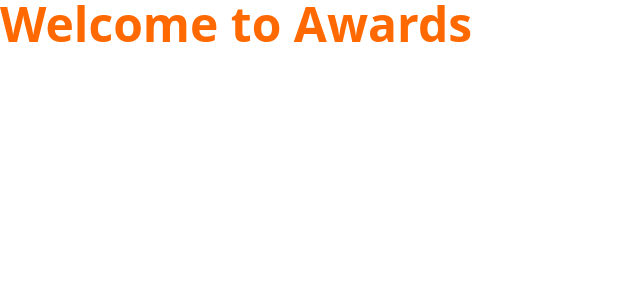
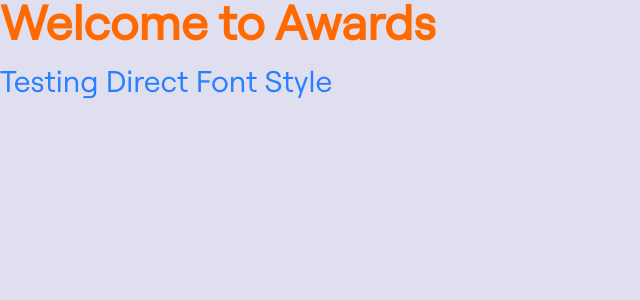
Before and after one commit to 99VICKY99/Animation_Website, a React (Vite) app: page / in a window 1280 px wide. Shown: the top 300 px of the page, without its empty margins (0-640 px from the left). Built offline with nearby package versions, Linux system fonts and the light colour scheme.

Commit message:
feat: update App component to use custom font styles and enhance index.css with font-face definitions

```diff
--- a/src/App.jsx
+++ b/src/App.jsx
@@ -3,7 +3,8 @@ import React from 'react'
 const App = () => {
   return (
     <main>
-      <h1 className='text-5xl text-orange-500 font-bold'>Welcome to Awards</h1>
+      <h1 className='text-5xl text-orange-500 font-bold font-robert-regular'>Welcome to Awards</h1>
+      <h2  className='text-3xl text-blue-500 mt-4 font-robert-regular'>Testing Direct Font Style</h2>
     </main>
   )
 }
--- a/src/index.css
+++ b/src/index.css
@@ -1 +1,52 @@
 @import "tailwindcss";
+
+body {
+    font-family: 'General-sans',sans-serif;
+    width: 100dvw;
+    background-color: #dfdff0;
+    overflow-x: hidden;
+}
+
+@layer base {
+    @font-face {
+        font-family: 'circular-web' ;
+        src: url('/fonts/circularweb-book.woff2') format('woff2');
+    }
+
+    @font-face {
+        font-family: 'general';
+        src: url('/fonts/general.woff2') format('woff2');
+    }
+
+    @font-face {
+        font-family: 'robert-medium';
+        src: url('/fonts/robert-medium.woff2') format('woff2');
+    }
+
+    @font-face {
+        font-family: 'robert-regular';
+        src: url('/fonts/robert-regular.woff2') format('woff2');
+    }
+}
+
+@layer utilities {
+    .font-robert-regular {
+        font-family: 'robert-regular', sans-serif;
+    }
+
+    .font-robert-medium {
+        font-family: 'robert-medium', sans-serif;
+    }
+
+    .font-general {
+        font-family: 'general', sans-serif;
+    }
+
+    .font-circular-web {
+        font-family: 'circular-web', sans-serif;
+    }
+
+    .font-zentry {
+        font-family: 'zentry', sans-serif;
+    }
+}
```
